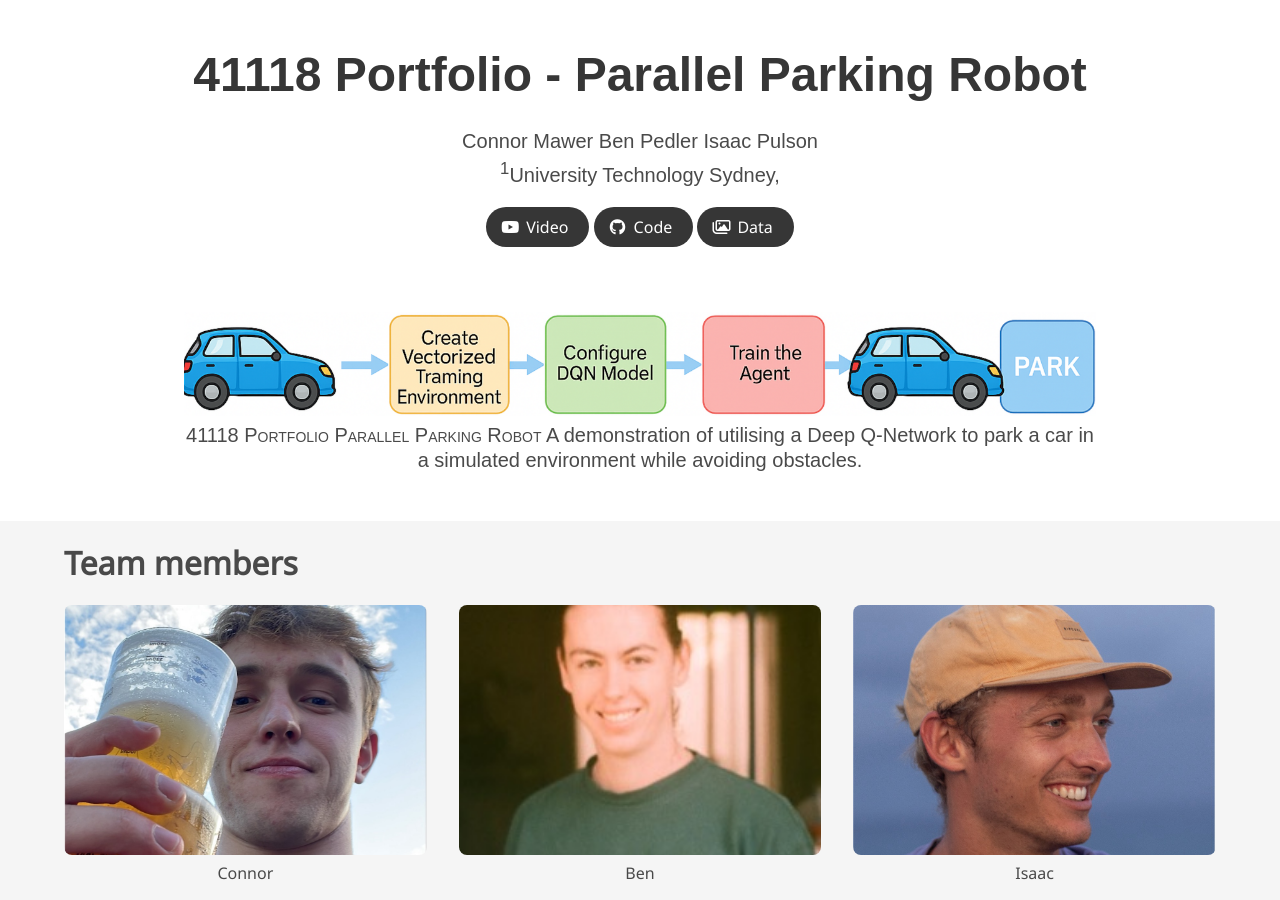
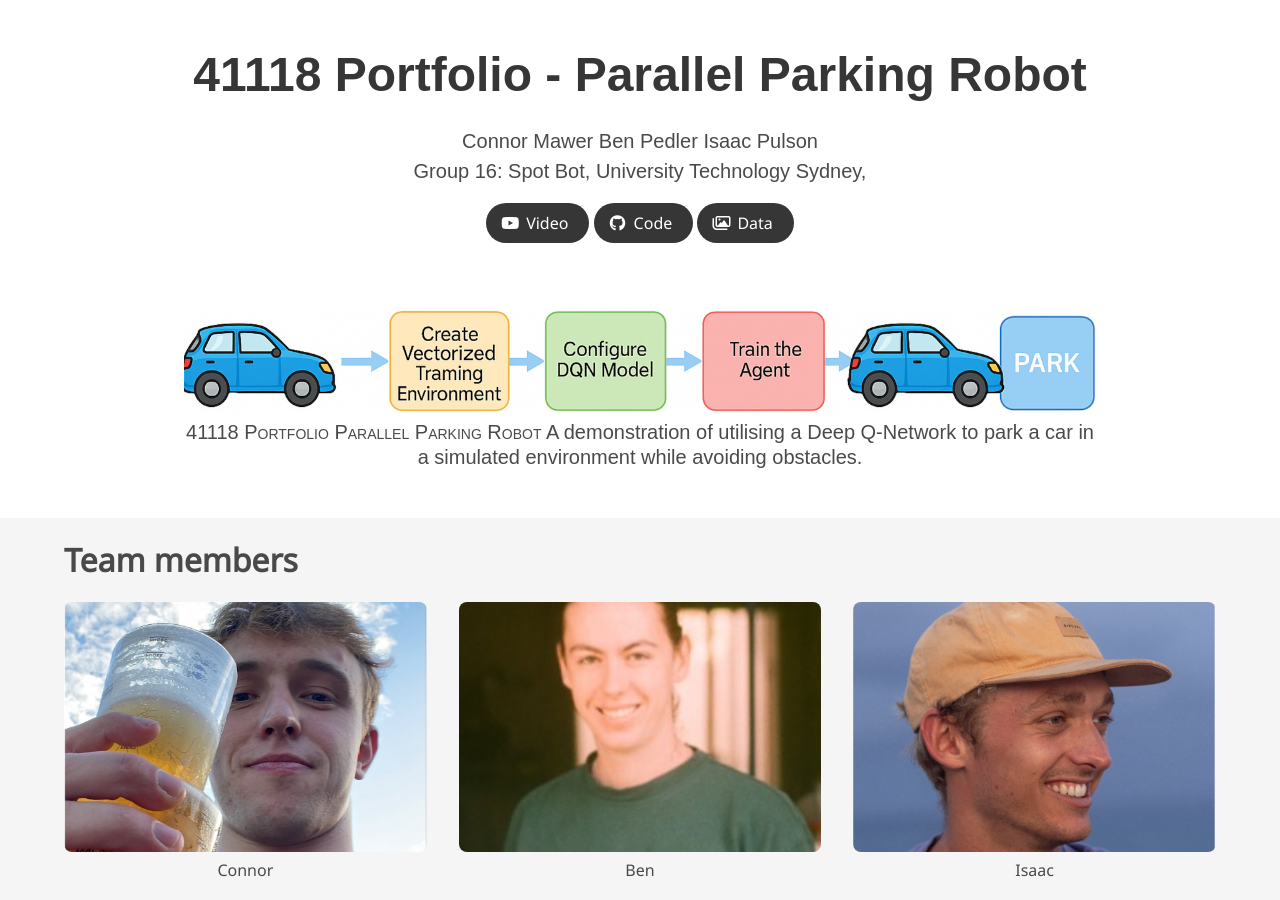
Before and after one commit to Benjamout/AI, a plain HTML site: page index.html in a window 1280 px wide. Shown: the top 900 px of the page. Drawn offline with nearby package versions, Linux system fonts and the light colour scheme; some icons are missing; a web font is replaced by a local one.

Commit message:
adding group number

```diff
--- a/index.html
+++ b/index.html
@@ -43,7 +43,8 @@
           </div>
 
           <div class="is-size-5 publication-authors">
-            <span class="author-block"><sup>1</sup>University Technology Sydney,</span>
+            <span class="author-block"></sup>Group 16: Spot Bot,</span>
+            <span class="author-block"></sup>University Technology Sydney,</span>
           </div>
 
           <div class="column has-text-centered">
```
